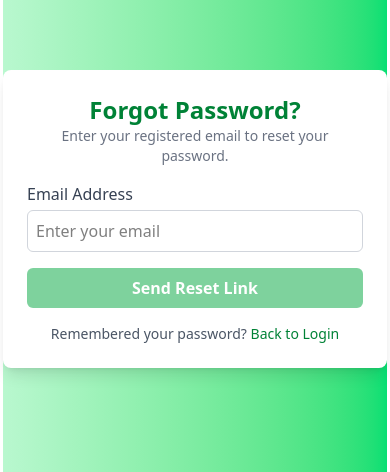
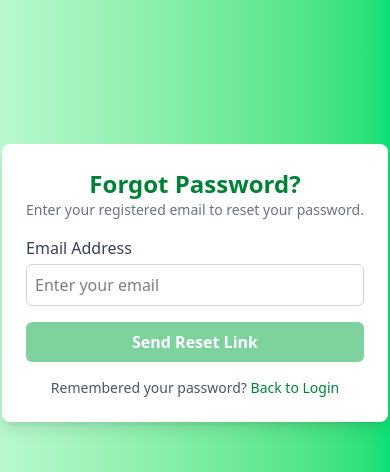
Before and after one commit to doshantgiradkar/purepoint, a React (Vite) app in the folder frontend/: page /forgot-password in a window 390 px wide. Shown: the part 203-675 px from the top of the page. Built offline with nearby package versions, Linux system fonts and the light colour scheme; no server answers.

Commit message:
Refactor ForgotPassword component layout for improved responsiveness and styling

```diff
--- a/frontend/src/pages/ForgotPassword.jsx
+++ b/frontend/src/pages/ForgotPassword.jsx
@@ -4,8 +4,8 @@ const ForgotPassword = () => {
   const [email, setEmail] = useState("");
 
   return (
-    <div className="min-h-screen flex items-center justify-center bg-gradient-to-r from-green-200 to-green-400">
-      <div className="bg-white p-6 rounded-lg shadow-lg w-full max-w-sm">
+    <div className="w-full flex items-center justify-center bg-gradient-to-r from-green-200 to-green-400 mt-16 min-h-screen">
+      <div className="mx-auto max-w-7xl p-6 rounded-lg shadow-lg bg-white">
         <h2 className="text-2xl font-bold text-green-700 text-center">
           Forgot Password?
         </h2>
```
